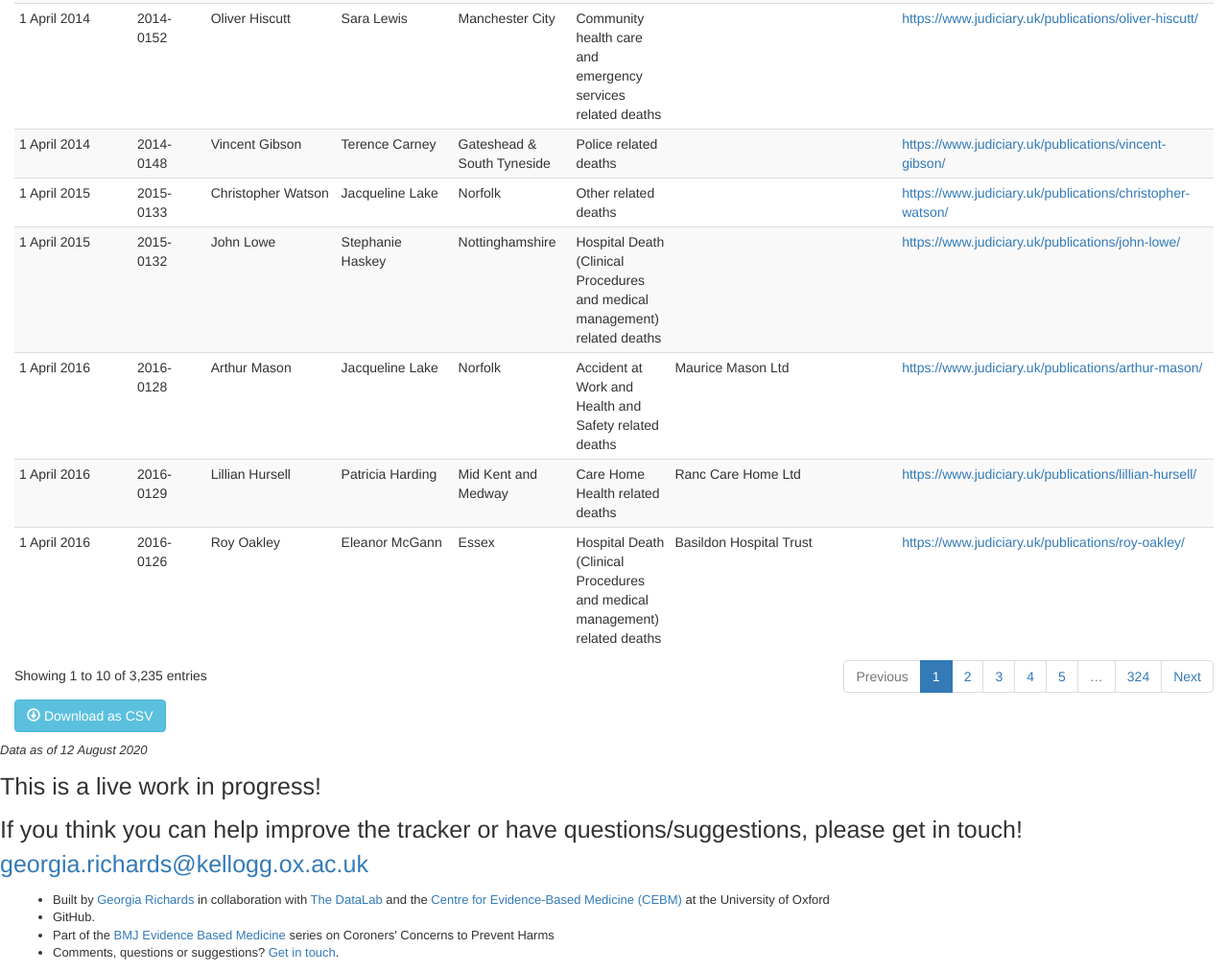
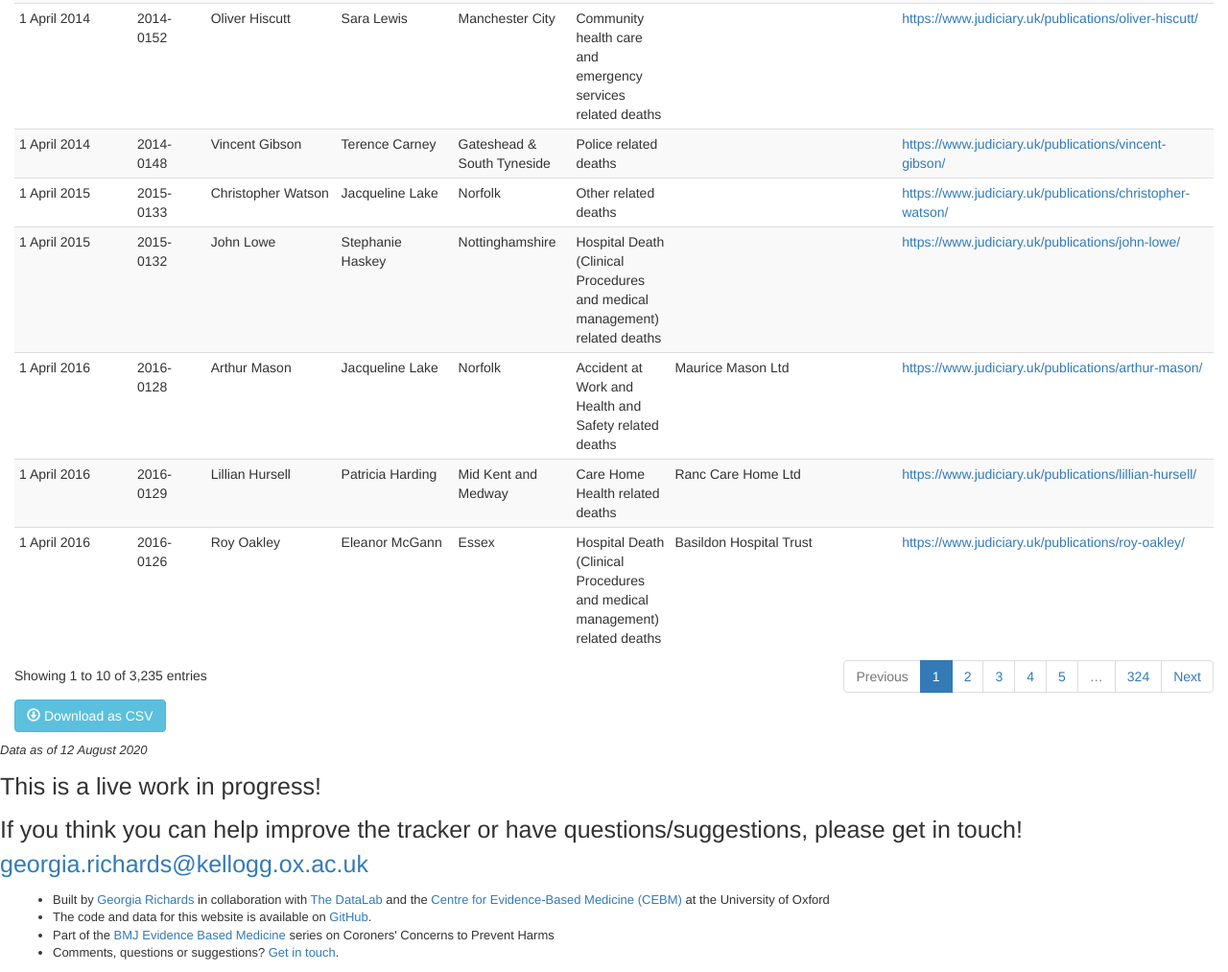
Before and after one commit to georgiarichards/georgiarichards.github.io, a plain HTML site: page index.html in a window 1280 px wide. Shown: the part 528-1541 px from the top of the page at 96% size. Drawn offline with Linux system fonts and the light colour scheme.

Commit message:
Update index.html

```diff
--- a/index.html
+++ b/index.html
@@ -52,7 +52,7 @@
 		<nav class="pull-left">
 		<ul>
 			<li>Built by <a href="https://www.phc.ox.ac.uk/team/georgia-richards">Georgia Richards</a> in collaboration with <a href="https://ebmdatalab.net">The DataLab</a> and the <a href="https://www.cebm.net/covid-19/">Centre for Evidence-Based Medicine (CEBM)</a> at the University of Oxford</li>
-			<li><The code and data for this website is available on <a href='https://github.com/georgiarichards/georgiarichards.github.io'>GitHub</a>.</li>
+			<li>The code and data for this website is available on <a href='https://github.com/georgiarichards/georgiarichards.github.io'>GitHub</a>.</li>
 			<li>Part of the <a href="https://ebm.bmj.com/">BMJ Evidence Based Medicine</a> series on Coroners' Concerns to Prevent Harms</li>
 			<li>Comments, questions or suggestions? <a href="mailto:georgia.richards@kellogg.ox.ac.uk">Get in touch</a>.</li>
 		</ul>
```
